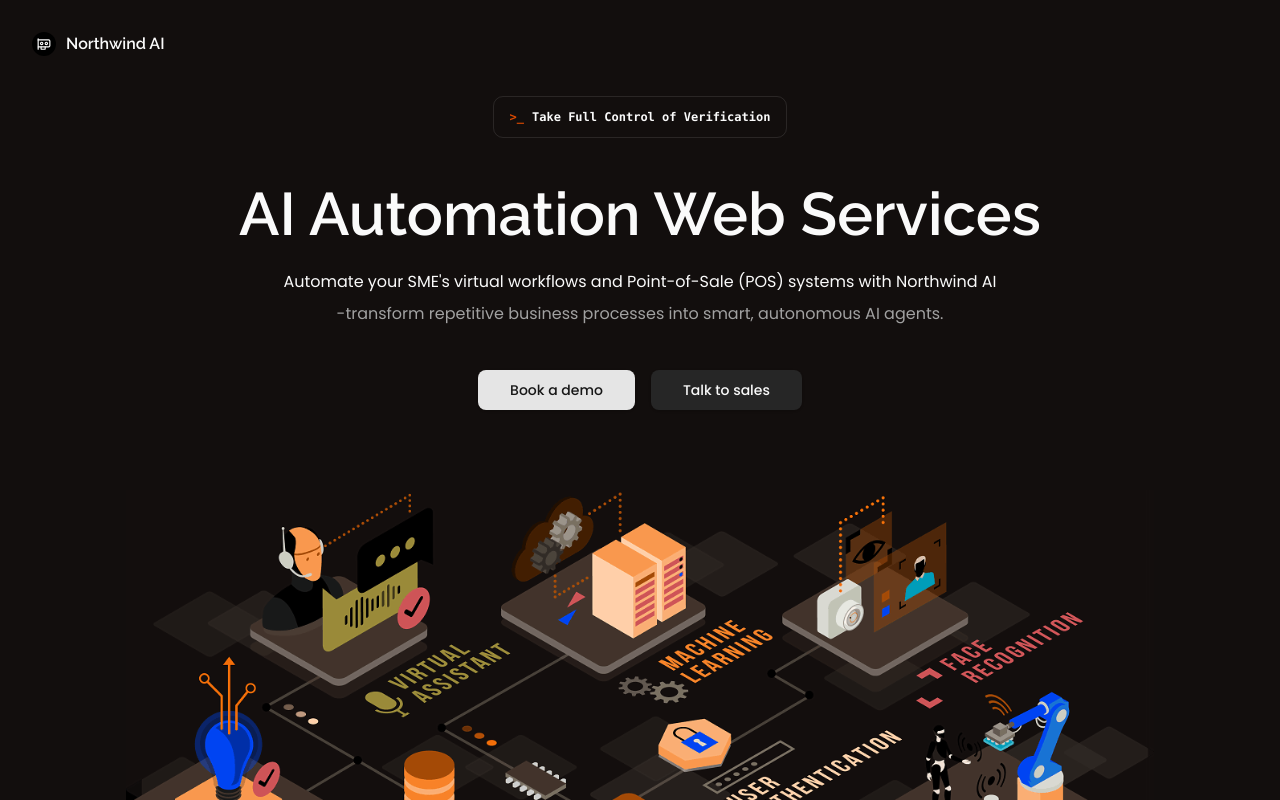
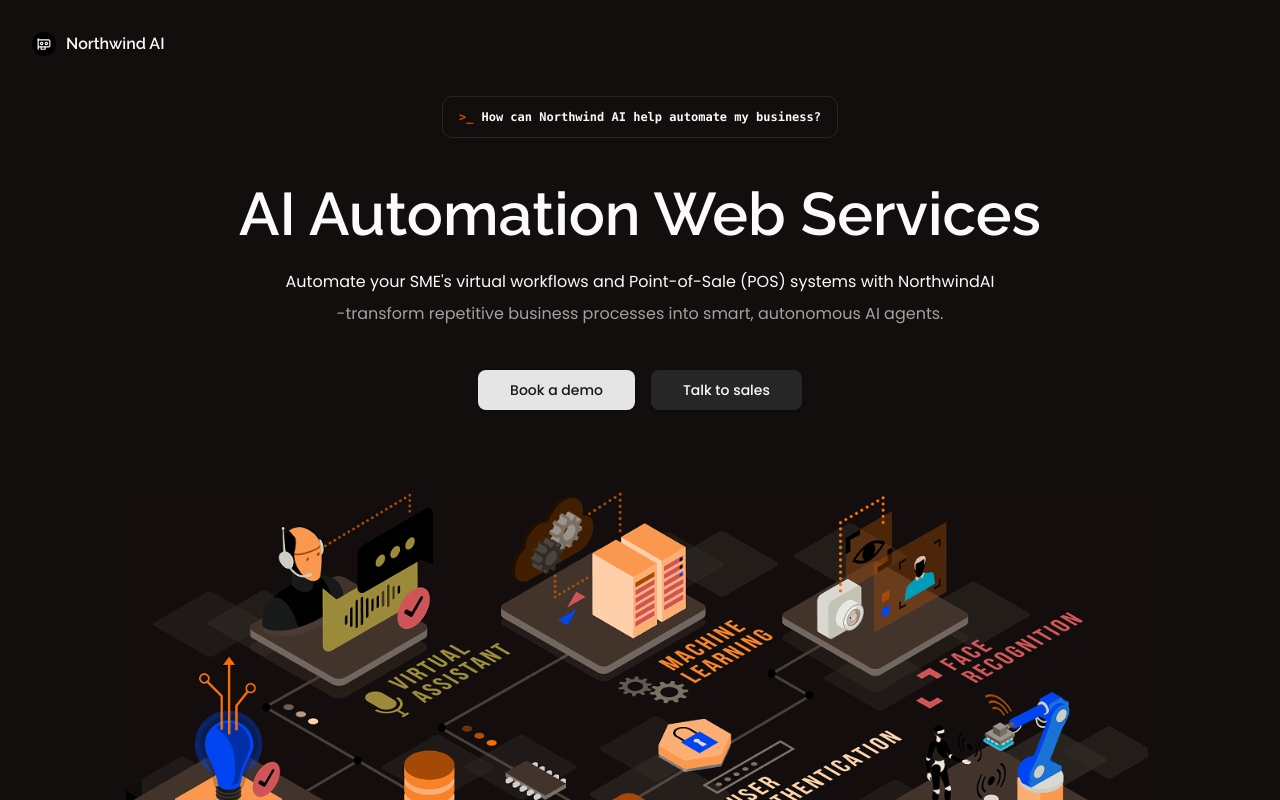
Before and after one commit to hwp-labs/northwind-ai-app, a Next.js app: page / in a window 1280 px wide. Shown: the top 800 px of the page. Built offline with nearby package versions, Linux system fonts and the light colour scheme.

Commit message:
refactor(components): add Hero, CTA, StatusBar

```diff
--- a/components/molecules/cta.tsx
+++ b/components/molecules/cta.tsx
@@ -2,22 +2,21 @@
 
 import { useRouter } from "next/navigation";
 //
-import { Button } from "@/components/shadcn/ui/button";
-import { Flex } from "@/components/atoms/flex";
+import { Button } from "../shadcn/ui/button";
+import { Flex } from "../atoms/flex";
+import { APP } from "@/constants/APP";
 import { PATH } from "@/constants/PATH";
-import { APP } from "@/constants/APP";
 
 export const CTA = () => {
   const router = useRouter();
   const handleTalkToSales = () => {
     if (typeof window === "undefined") return;
 
-    const url = process.env.NEXT_PUBLIC_CONTACT_SALES_URL;
     const text = encodeURIComponent(
-      `Hi, uhm so how can ${APP.name} help automate my business exactly?`,
+      `Hi, how can ${APP.name} help automate my business?`,
     );
 
-    window.open(`${url}?text=${text}`, "_blank");
+    window.open(`${APP.whatsappUrl}?text=${text}`, "_blank");
   };
   //
   return (
--- a/components/molecules/hero.tsx
+++ b/components/molecules/hero.tsx
@@ -7,14 +7,8 @@ export const Hero = () => {
         {APP.title}
       </h1>
       <div className="leading-8">
-        <p>
-          Automate your SME's virtual workflows and Point-of-Sale (POS) systems
-          with Northwind AI
-        </p>
-        <p className="text-muted-foreground">
-          -transform repetitive business processes into smart, autonomous AI
-          agents.
-        </p>
+        <p>{APP.tagline1}</p>
+        <p className="text-muted-foreground">{APP.tagline2}</p>
       </div>
     </section>
   );
--- a/components/organisms/status-bar.tsx
+++ b/components/organisms/status-bar.tsx
@@ -1,9 +1,11 @@
+import { APP } from "@/constants/APP";
+
 export const StatusBar = () => {
   return (
     <section className="flex-center-center mt-10">
       <div className="flex-center-start gap-2 rounded-lg border px-4 py-3 font-mono text-xs font-semibold">
-        <span className="text-contrast text-md font-bold leading-0">&gt;_</span>
-        Take Full Control of Verification
+        <span className="text-contrast text-md leading-0 font-bold">&gt;_</span>
+        How can {APP.name} help automate my business?
       </div>
     </section>
   );
--- a/constants/APP.ts
+++ b/constants/APP.ts
@@ -1,15 +1,23 @@
 export const APP = {
   name: "Northwind AI",
+  nameShort: "NorthwindAI",
   slug: "northwind-ai",
   title: "AI Automation Web Services",
   description:
     "Automate your SME's virtual workflows and Point-of-Sale (POS) systems with Northwind AI-transform repetitive business processes into smart, autonomous AI agents.",
+  tagline1:
+    "Automate your SME's virtual workflows and Point-of-Sale (POS) systems with NorthwindAI",
+  tagline2:
+    "-transform repetitive business processes into smart, autonomous AI agents.",
   url: "https://northwindai.org",
   domain: "northwindai.org",
   owner: "HWP Labs&reg;",
+  author: "Emmanuel Tugbeh",
   email: "no-reply@northwindai.org",
-  telephone:"+2348169960927",
-  contactSales:"https://wa.me/2348169960927",
+  tel: "+2348169960927",
+  telDisplayText: "+234(0) 816 996 0927",
+  whatsappUrl: "https://wa.me/2348169960927",
+  releaseData: "2026-02-02T00:09:00.000",
   //
   colors: {
     brand: "#0092dd",
--- /dev/null
+++ b/utils/index.ts
@@ -0,0 +1,9 @@
+export const slugify = (s: string) =>
+  s
+    .toLowerCase()
+    .replace(/&/g, "and")
+    .replace(/[^a-z0-9]+/g, "-")
+    .replace(/(^-|-$)/g, "");
+
+export const sleep = (secs = 3): Promise<void> =>
+  new Promise((resolve) => setTimeout(resolve, secs * 1000));
```
